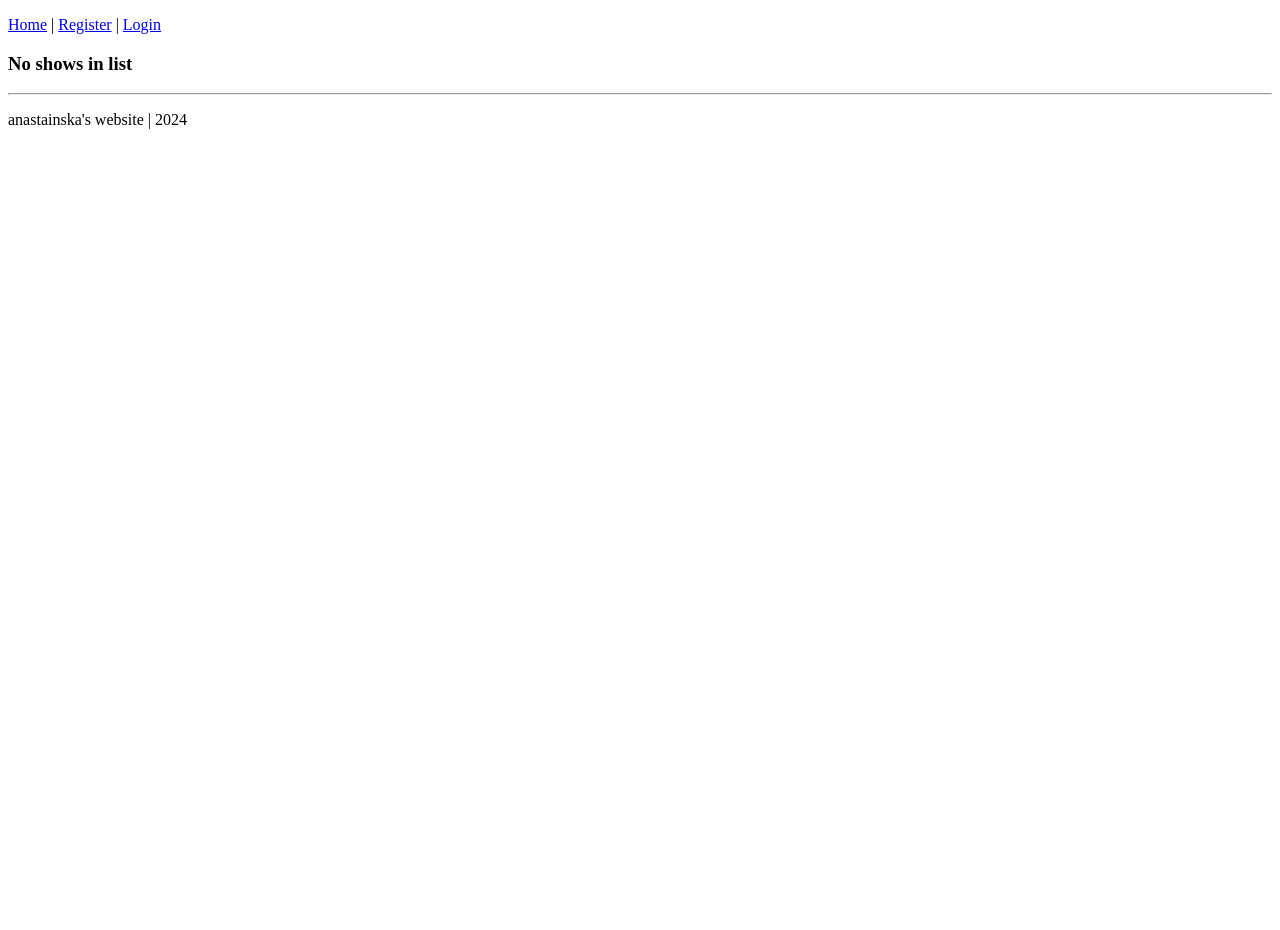
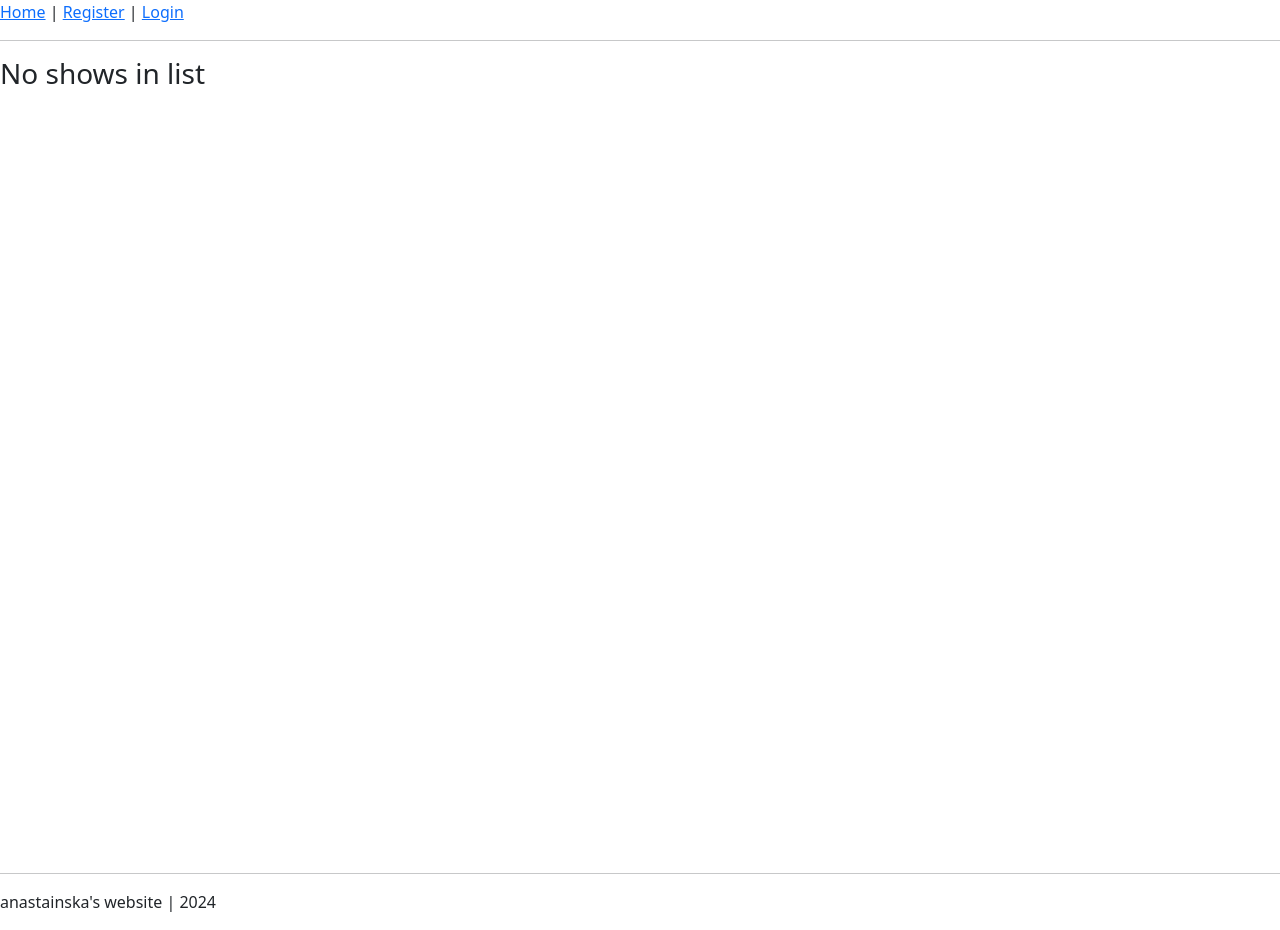
Before and after one commit to anastainska/video_streaming_website, a Django app: template my_website_app/templates/home.html in a window 1280 px wide. Before the commit the page ends 129 px from the top, so only its background shows below. Run offline with Django 3.2, Linux system fonts and the light colour scheme; the template is opened without the code that fills it, so the values that code supplies are empty.

Commit message:
split header and footer from base.html and added a bit of bootstrap

```diff
--- a/my_website_app/templates/base.html
+++ b/my_website_app/templates/base.html
@@ -2,31 +2,27 @@
 <html lang="en">
 <head>
     <meta charset="UTF-8">
+    <meta name="viewport" content="width=device-width, initial-scale=1">
     <title>let's bingewatch</title>
-    {% if request.user.is_authenticated %}
-        <p><a href="{% url 'shows' %}">Home</a> |
-            <a href="{% url 'account' %}">Account</a> |
-            <a href="{% url 'logout' %}">Logout</a></p>
-        <p>Hello, {{request.user.username}}</p>
-    {% else %}
-        <p>
-            <a href="{% url 'shows' %}">Home</a> |
-            <a href="{% url 'register' %}">Register</a> |
-            <a href="{% url 'login' %}">Login</a> </p>
-    {% endif %}
+    {% include 'header.html' %}
 </head>
 
 <body>
+    <!-- Body -->
+    <style type="text/css">
+        .main{
+        min-height: 100vh;
+        height: 100%;
+        }
+    </style>
+    <div class="main">
+        {% block content %}
 
-{% block content %}
+        {% endblock content %}
+    </div>
+    <!-- End Body -->
 
-{% endblock content %}
-
+    {% include 'footer.html' %}
 </body>
 
-<footer>
-    <hr>
-    <p>anastainska's website | 2024</p>
-</footer>
-
 </html>
--- /dev/null
+++ b/my_website_app/templates/footer.html
@@ -0,0 +1,4 @@
+    <hr>
+    <p>anastainska's website | 2024</p>
+
+    <script src="https://cdn.jsdelivr.net/npm/bootstrap@5.3.2/dist/js/bootstrap.bundle.min.js" integrity="sha384-C6RzsynM9kWDrMNeT87bh95OGNyZPhcTNXj1NW7RuBCsyN/o0jlpcV8Qyq46cDfL" crossorigin="anonymous"></script>
--- /dev/null
+++ b/my_website_app/templates/header.html
@@ -0,0 +1,14 @@
+<link href="https://cdn.jsdelivr.net/npm/bootstrap@5.3.2/dist/css/bootstrap.min.css" rel="stylesheet" integrity="sha384-T3c6CoIi6uLrA9TneNEoa7RxnatzjcDSCmG1MXxSR1GAsXEV/Dwwykc2MPK8M2HN" crossorigin="anonymous">
+{% if request.user.is_authenticated %}
+    <p> <a href="{% url 'shows' %}">Home</a> |
+        <a href="{% url 'account' %}">Account</a> |
+        <a href="{% url 'logout' %}">Logout</a></p>
+    <p>Hello, {{request.user.username}}</p>
+{% else %}
+    <p>
+        <a href="{% url 'shows' %}">Home</a> |
+        <a href="{% url 'register' %}">Register</a> |
+        <a href="{% url 'login' %}">Login</a> </p>
+{% endif %}
+
+<hr>
```
